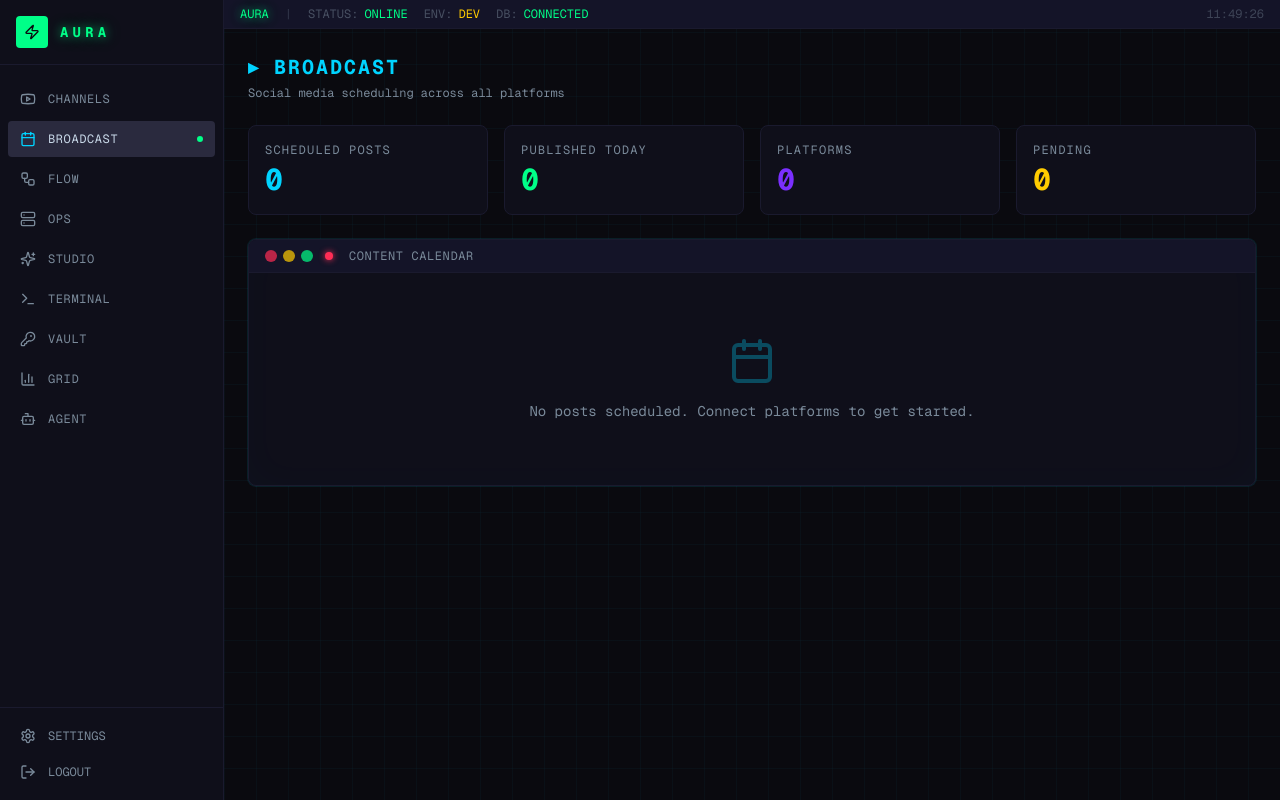
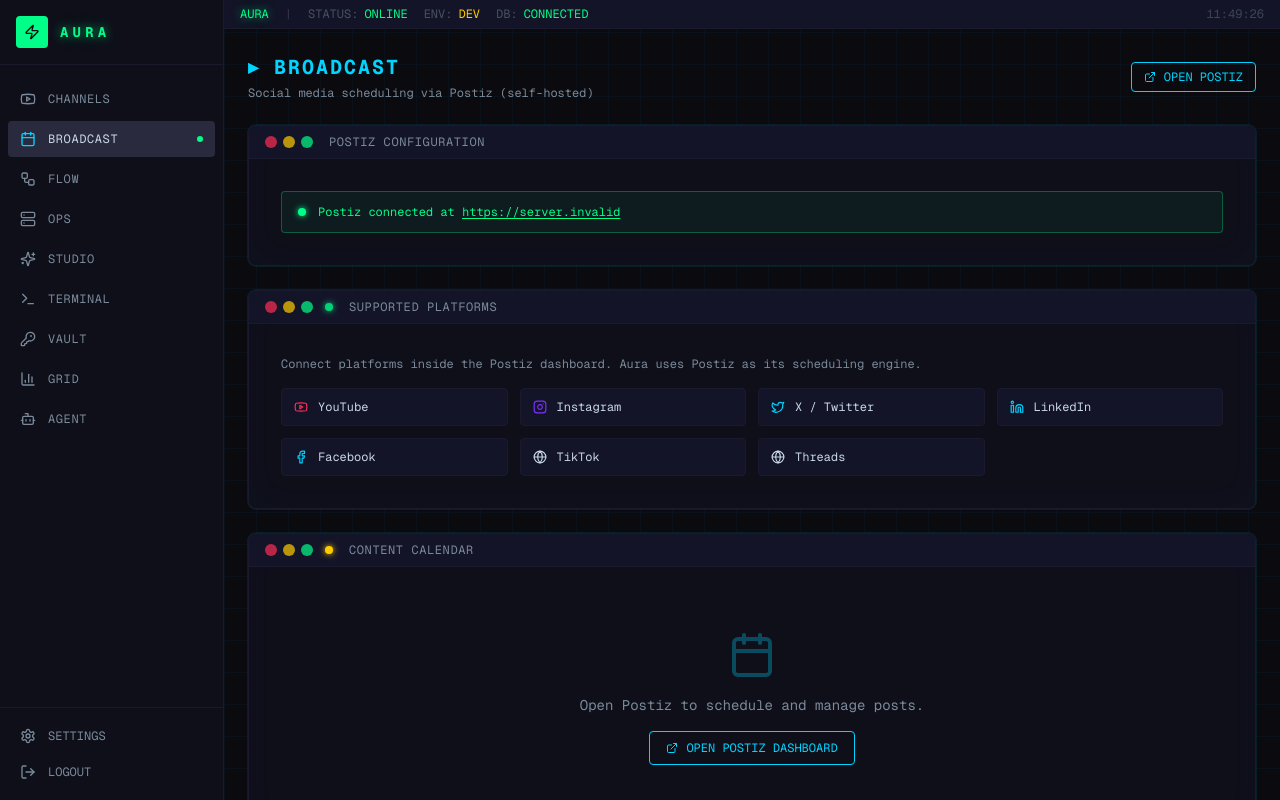
Before and after one commit to TheHakan/aura, a Next.js app in the folder apps/web/: page /broadcast in a window 1280 px wide. Built offline with nearby package versions, Linux system fonts and the light colour scheme; no server answers.

Commit message:
Enhance BroadcastPage with Postiz integration and platform support

```diff
--- a/apps/web/app/(dashboard)/broadcast/page.tsx
+++ b/apps/web/app/(dashboard)/broadcast/page.tsx
@@ -1,32 +1,178 @@
 import { TerminalWindow } from "@/components/cyberdeck/terminal-window";
-import { StatCard } from "@/components/cyberdeck/grid-panel";
-import { Calendar } from "lucide-react";
+import {
+  Calendar,
+  ExternalLink,
+  Youtube,
+  Instagram,
+  Twitter,
+  Linkedin,
+  Facebook,
+  Globe,
+} from "lucide-react";
+
+const PLATFORMS = [
+  { id: "youtube", label: "YouTube", icon: Youtube, color: "var(--cyber-red)" },
+  {
+    id: "instagram",
+    label: "Instagram",
+    icon: Instagram,
+    color: "var(--cyber-purple)",
+  },
+  {
+    id: "twitter",
+    label: "X / Twitter",
+    icon: Twitter,
+    color: "var(--cyber-cyan)",
+  },
+  {
+    id: "linkedin",
+    label: "LinkedIn",
+    icon: Linkedin,
+    color: "var(--cyber-cyan)",
+  },
+  {
+    id: "facebook",
+    label: "Facebook",
+    icon: Facebook,
+    color: "var(--cyber-cyan)",
+  },
+  { id: "tiktok", label: "TikTok", icon: Globe, color: "var(--cyber-text)" },
+  { id: "threads", label: "Threads", icon: Globe, color: "var(--cyber-text)" },
+] as const;
 
 export default function BroadcastPage() {
+  const postizUrl = process.env["NEXT_PUBLIC_POSTIZ_URL"] ?? "";
+
   return (
     <div className="space-y-6">
+      <div className="flex items-center justify-between">
         <div>
           <h1 className="text-xl font-bold tracking-widest text-[var(--cyber-cyan)] uppercase">
             ▸ BROADCAST
           </h1>
           <p className="text-xs text-[var(--cyber-text-dim)] mt-1">
-          Social media scheduling across all platforms
+            Social media scheduling via Postiz (self-hosted)
           </p>
         </div>
-
-      <div className="grid grid-cols-2 lg:grid-cols-4 gap-4">
-        <StatCard label="Scheduled Posts" value="0" color="cyan" />
-        <StatCard label="Published Today" value="0" color="green" />
-        <StatCard label="Platforms" value="0" color="purple" />
-        <StatCard label="Pending" value="0" color="yellow" />
+        {postizUrl && (
+          <a
+            href={postizUrl}
+            target="_blank"
+            rel="noopener noreferrer"
+            className="flex items-center gap-2 px-3 py-1.5 text-xs font-mono uppercase rounded border border-[var(--cyber-cyan)] text-[var(--cyber-cyan)] hover:bg-[rgba(0,212,255,0.1)] transition-all"
+          >
+            <ExternalLink size={12} /> Open Postiz
+          </a>
+        )}
       </div>
 
-      <TerminalWindow title="CONTENT CALENDAR" statusDot="offline">
+      {/* Postiz Setup */}
+      <TerminalWindow title="POSTIZ CONFIGURATION">
+        <div className="p-4 space-y-4">
+          {postizUrl ? (
+            <div className="flex items-center gap-3 px-4 py-3 rounded border border-[rgba(0,255,136,0.3)] bg-[rgba(0,255,136,0.05)]">
+              <span className="w-2 h-2 rounded-full bg-[var(--cyber-green)] shadow-[0_0_6px_var(--cyber-green)]" />
+              <p className="text-xs font-mono text-[var(--cyber-green)]">
+                Postiz connected at{" "}
+                <a
+                  href={postizUrl}
+                  target="_blank"
+                  rel="noopener noreferrer"
+                  className="underline underline-offset-2"
+                >
+                  {postizUrl}
+                </a>
+              </p>
+            </div>
+          ) : (
+            <div className="space-y-3 text-xs font-mono">
+              <p className="text-[var(--cyber-text-dim)]">
+                Postiz is not configured. Add these env vars to{" "}
+                <code className="text-[var(--cyber-yellow)]">.env</code>:
+              </p>
+              <div className="rounded border border-[var(--cyber-border)] bg-[var(--cyber-dim)] p-3 space-y-1 text-[var(--cyber-text)]">
+                <p>
+                  <span className="text-[var(--cyber-yellow)]">
+                    NEXT_PUBLIC_POSTIZ_URL
+                  </span>
+                  =http://localhost:5000
+                </p>
+                <p>
+                  <span className="text-[var(--cyber-yellow)]">
+                    POSTIZ_API_KEY
+                  </span>
+                  =your-postiz-api-key
+                </p>
+              </div>
+              <div className="rounded border border-[rgba(255,215,0,0.25)] bg-[rgba(255,215,0,0.04)] p-3 space-y-1">
+                <p className="text-[var(--cyber-yellow)] font-bold">
+                  Start Postiz:
+                </p>
+                <code className="text-[var(--cyber-text)]">
+                  docker compose -f docker/docker-compose.dev.yml up postiz -d
+                </code>
+              </div>
+              <a
+                href="https://postiz.com/docs/self-hosting"
+                target="_blank"
+                rel="noopener noreferrer"
+                className="flex items-center gap-1 text-[var(--cyber-cyan)] hover:underline"
+              >
+                <ExternalLink size={10} /> Postiz self-hosting docs →
+              </a>
+            </div>
+          )}
+        </div>
+      </TerminalWindow>
+
+      {/* Platforms */}
+      <TerminalWindow
+        title="SUPPORTED PLATFORMS"
+        statusDot={postizUrl ? "online" : "offline"}
+      >
+        <div className="p-4">
+          <p className="text-xs text-[var(--cyber-text-dim)] font-mono mb-4">
+            Connect platforms inside the Postiz dashboard. Aura uses Postiz as
+            its scheduling engine.
+          </p>
+          <div className="grid grid-cols-2 sm:grid-cols-3 lg:grid-cols-4 gap-3">
+            {PLATFORMS.map(({ id, label, icon: Icon, color }) => (
+              <div
+                key={id}
+                className="flex items-center gap-2.5 px-3 py-2.5 rounded border border-[var(--cyber-border)] bg-[var(--cyber-surface-2)] hover:border-[rgba(255,255,255,0.15)] transition-all"
+              >
+                <Icon size={14} style={{ color }} />
+                <span className="text-xs font-mono text-[var(--cyber-text)]">
+                  {label}
+                </span>
+              </div>
+            ))}
+          </div>
+        </div>
+      </TerminalWindow>
+
+      {/* Content calendar placeholder */}
+      <TerminalWindow
+        title="CONTENT CALENDAR"
+        statusDot={postizUrl ? "pending" : "offline"}
+      >
         <div className="flex flex-col items-center justify-center py-12 gap-4">
           <Calendar size={48} className="text-[var(--cyber-cyan)] opacity-30" />
           <p className="text-sm text-[var(--cyber-text-dim)]">
-            No posts scheduled. Connect platforms to get started.
+            {postizUrl
+              ? "Open Postiz to schedule and manage posts."
+              : "Configure Postiz to enable the content calendar."}
           </p>
+          {postizUrl && (
+            <a
+              href={postizUrl}
+              target="_blank"
+              rel="noopener noreferrer"
+              className="flex items-center gap-2 px-4 py-2 text-xs font-mono uppercase rounded border border-[var(--cyber-cyan)] text-[var(--cyber-cyan)] hover:bg-[rgba(0,212,255,0.1)] transition-all"
+            >
+              <ExternalLink size={12} /> Open Postiz Dashboard
+            </a>
+          )}
         </div>
       </TerminalWindow>
     </div>
```
Lines whose indentation alone changed are shown as unchanged.
